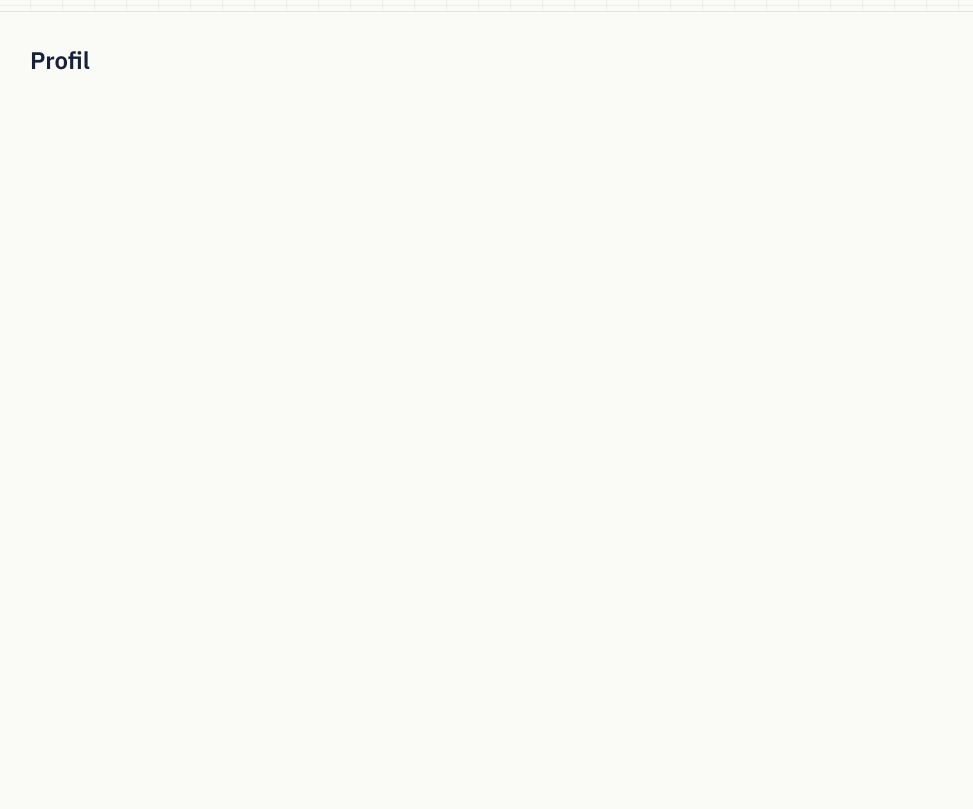
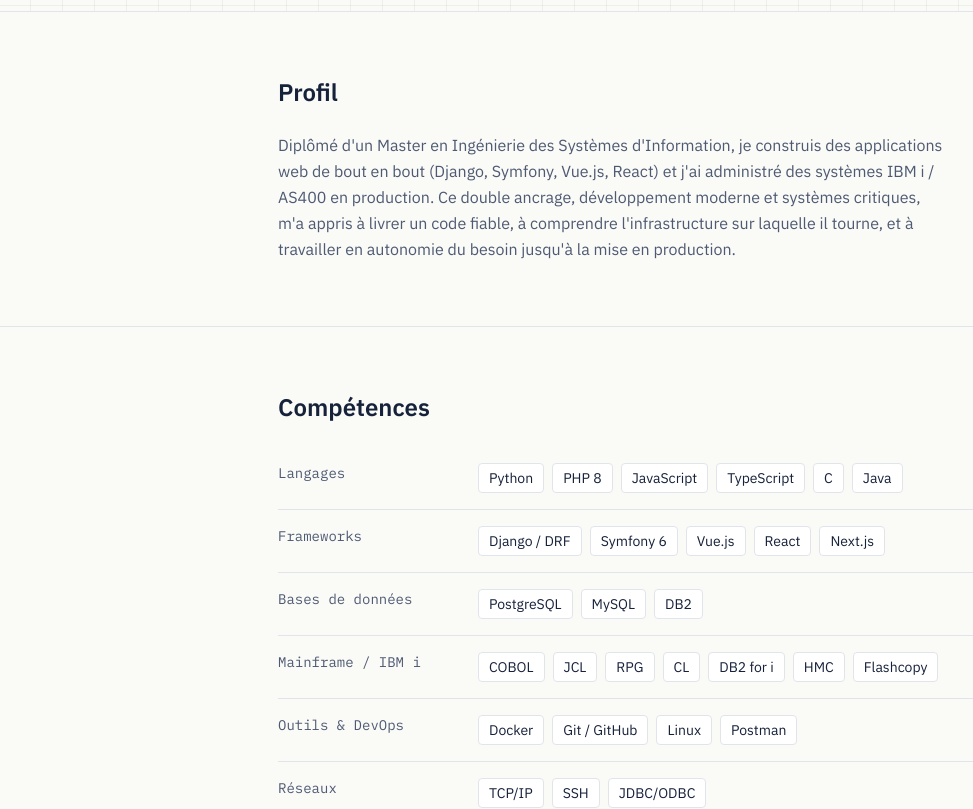
Before and after one commit to kardalmohammedvillemomble-dev/portfolio, a Next.js app: page / in a window 1280 px wide. Shown: the part 660-1469 px from the top of the page, without its empty margins (2-975 px from the left). Built offline with nearby package versions, Linux system fonts and the light colour scheme.

Commit message:
feat: add about and skills sections

```diff
--- a/app/page.tsx
+++ b/app/page.tsx
@@ -1,15 +1,13 @@
 import Hero from "@/components/Hero";
+import About from "@/components/About";
+import Skills from "@/components/Skills";
 
 export default function Home() {
   return (
     <main id="top">
       <Hero />
-      <section id="about" className="min-h-screen p-8">
-        <h2 className="text-2xl font-semibold">Profil</h2>
-      </section>
-      <section id="skills" className="min-h-screen p-8">
-        <h2 className="text-2xl font-semibold">Compétences</h2>
-      </section>
+      <About />
+      <Skills />
       <section id="experience" className="min-h-screen p-8">
         <h2 className="text-2xl font-semibold">Expérience</h2>
       </section>
--- /dev/null
+++ b/components/About.tsx
@@ -0,0 +1,17 @@
+import Section from "@/components/Section";
+
+export default function About() {
+  return (
+    <Section id="about" title="Profil">
+      <p className="max-w-2xl leading-relaxed text-muted">
+        Diplômé d&apos;un Master en Ingénierie des Systèmes d&apos;Information,
+        je construis des applications web de bout en bout (Django, Symfony,
+        Vue.js, React) et j&apos;ai administré des systèmes IBM i / AS400 en
+        production. Ce double ancrage, développement moderne et systèmes
+        critiques, m&apos;a appris à livrer un code fiable, à comprendre
+        l&apos;infrastructure sur laquelle il tourne, et à travailler en
+        autonomie du besoin jusqu&apos;à la mise en production.
+      </p>
+    </Section>
+  );
+}
--- /dev/null
+++ b/components/Section.tsx
@@ -0,0 +1,16 @@
+type SectionProps = {
+  id: string;
+  title: string;
+  children: React.ReactNode;
+};
+
+export default function Section({ id, title, children }: SectionProps) {
+  return (
+    <section id={id} className="border-b border-border">
+      <div className="mx-auto max-w-3xl px-6 py-16">
+        <h2 className="text-2xl font-semibold">{title}</h2>
+        <div className="mt-6">{children}</div>
+      </div>
+    </section>
+  );
+}
--- /dev/null
+++ b/components/Skills.tsx
@@ -0,0 +1,38 @@
+import Section from "@/components/Section";
+
+const groups = [
+  { category: "Langages", items: ["Python", "PHP 8", "JavaScript", "TypeScript", "C", "Java"] },
+  { category: "Frameworks", items: ["Django / DRF", "Symfony 6", "Vue.js", "React", "Next.js"] },
+  { category: "Bases de données", items: ["PostgreSQL", "MySQL", "DB2"] },
+  { category: "Mainframe / IBM i", items: ["COBOL", "JCL", "RPG", "CL", "DB2 for i", "HMC", "Flashcopy"] },
+  { category: "Outils & DevOps", items: ["Docker", "Git / GitHub", "Linux", "Postman"] },
+  { category: "Réseaux", items: ["TCP/IP", "SSH", "JDBC/ODBC"] },
+  { category: "Méthodologies", items: ["Agile / Scrum", "UML"] },
+];
+
+export default function Skills() {
+  return (
+    <Section id="skills" title="Compétences">
+      <dl>
+        {groups.map((group) => (
+          <div
+            key={group.category}
+            className="grid gap-2 border-b border-border py-4 last:border-b-0 sm:grid-cols-[11rem_1fr] sm:gap-6"
+          >
+            <dt className="font-mono text-sm text-muted">{group.category}</dt>
+            <dd className="flex flex-wrap gap-2">
+              {group.items.map((item) => (
+                <span
+                  key={item}
+                  className="rounded border border-border bg-white px-2.5 py-1 text-sm"
+                >
+                  {item}
+                </span>
+              ))}
+            </dd>
+          </div>
+        ))}
+      </dl>
+    </Section>
+  );
+}
```
